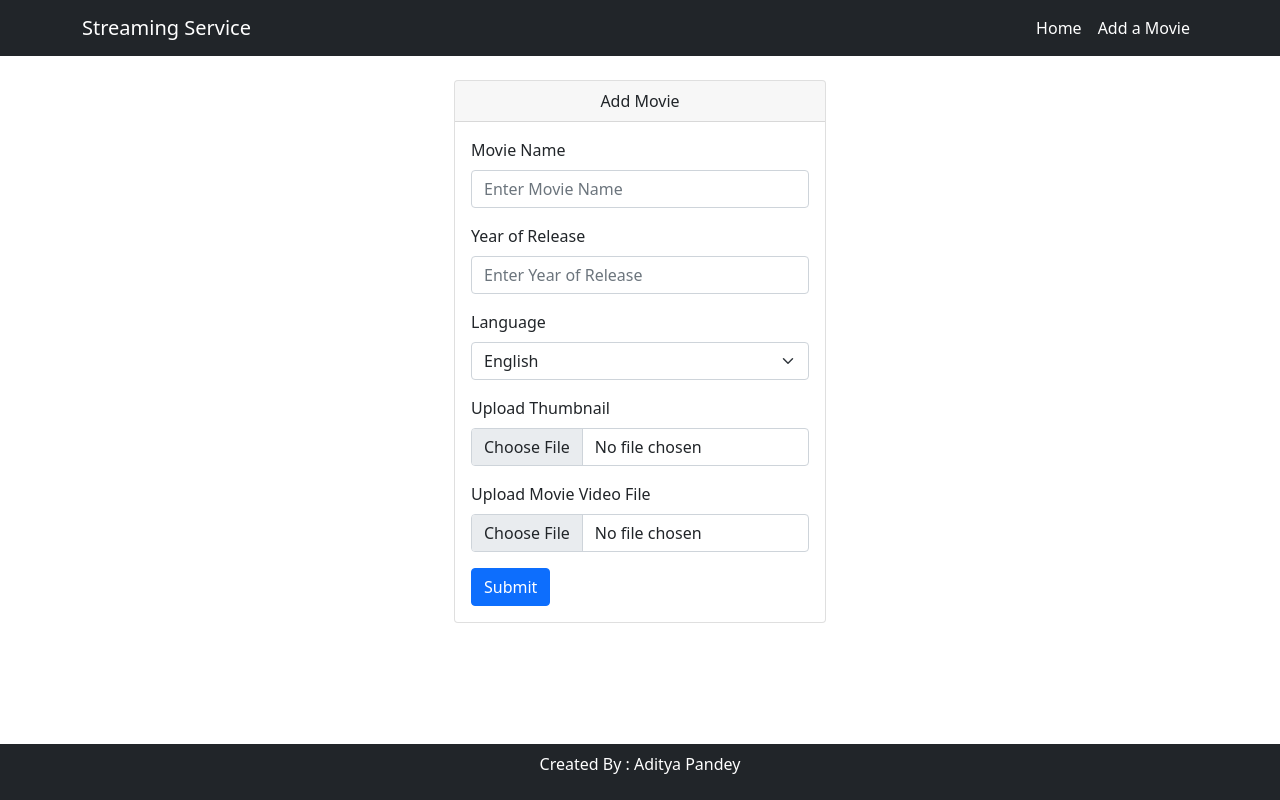
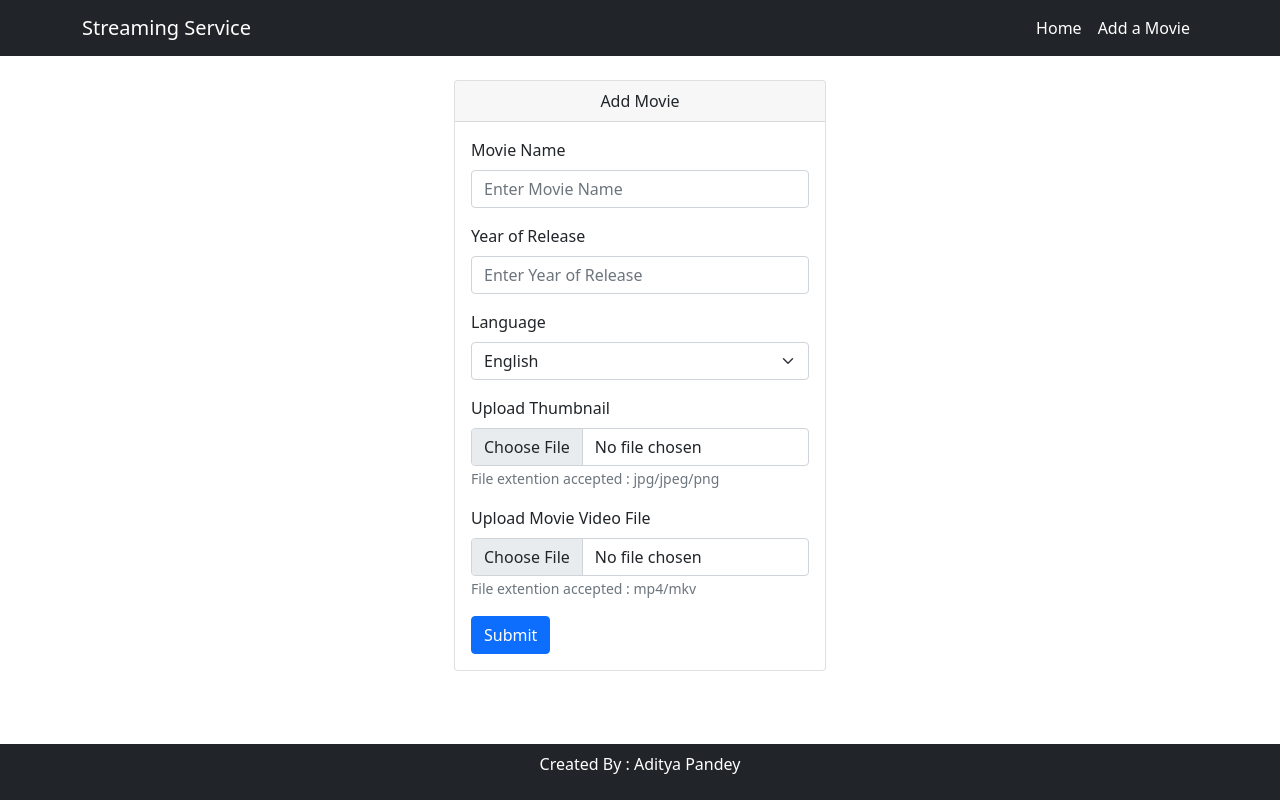
Before and after one commit to thisIsAditya/StreamingServiceDemo, a React (Create React App) app in the folder client/: page /AddMovie in a window 1280 px wide. Built offline with nearby package versions, Linux system fonts and the light colour scheme.

Commit message:
File Validation

```diff
--- a/client/src/components/AddMovieForm/AddMovieForm.js
+++ b/client/src/components/AddMovieForm/AddMovieForm.js
@@ -40,7 +40,7 @@ const AddMovieForm = () => {
                 history.push('/');
              }
              else{
-                 throw "File type was invalid.";
+                 throw "File type not accepted. Select files with correct extentions.";
              }
          })
          .catch(err=>{
@@ -56,12 +56,12 @@ const AddMovieForm = () => {
                     <Form onSubmit={handleSubmit}>
                         <Form.Group className="mb-3">
                             <Form.Label>Movie Name</Form.Label>
-                            <Form.Control name="name" type="text" placeholder="Enter Movie Name" onChange={e => setMovieName(e.target.value)} />
+                            <Form.Control name="name" type="text" placeholder="Enter Movie Name" onChange={e => setMovieName(e.target.value)} required />
                         </Form.Group>
 
                         <Form.Group className="mb-3">
                             <Form.Label>Year of Release</Form.Label>
-                            <Form.Control name="year" type="number"  placeholder="Enter Year of Release" onChange={e=>setYear(e.target.value)}/>
+                            <Form.Control name="year" type="number"  placeholder="Enter Year of Release" onChange={e=>setYear(e.target.value)} required />
                         </Form.Group>
 
                         <Form.Group className="mb-3">
@@ -77,11 +77,17 @@ const AddMovieForm = () => {
 
                         <Form.Group className="mb-3">
                             <Form.Label>Upload Thumbnail</Form.Label>
-                            <Form.Control name="thumbnail" type="file" onChange={thumbChangeHandler}/>
+                            <Form.Control name="thumbnail" type="file" onChange={thumbChangeHandler} required />
+                            <Form.Text className="text-muted">
+                                File extention accepted : jpg/jpeg/png
+                            </Form.Text>
                         </Form.Group>
                         <Form.Group className="mb-3">
                             <Form.Label>Upload Movie Video File</Form.Label>
-                            <Form.Control type="file" name="video" onChange={vidChangeHandler}/>
+                            <Form.Control type="file" name="video" onChange={vidChangeHandler} required />
+                            <Form.Text className="text-muted">
+                                File extention accepted : mp4/mkv
+                            </Form.Text>
                         </Form.Group>
                         {!isPending && <Button variant="primary" type="submit">
                             Submit
--- a/client/src/components/ErrorComponent/ErrorComponent.js
+++ b/client/src/components/ErrorComponent/ErrorComponent.js
@@ -1,7 +1,7 @@
 import { Alert } from "react-bootstrap";
 const ErrorComponent = ({err})=>{
     return(
-        <Alert variant="danger">
+        <Alert variant="danger" className="my-2 p-2">
             Error : {err}
         </Alert>
     );
```
